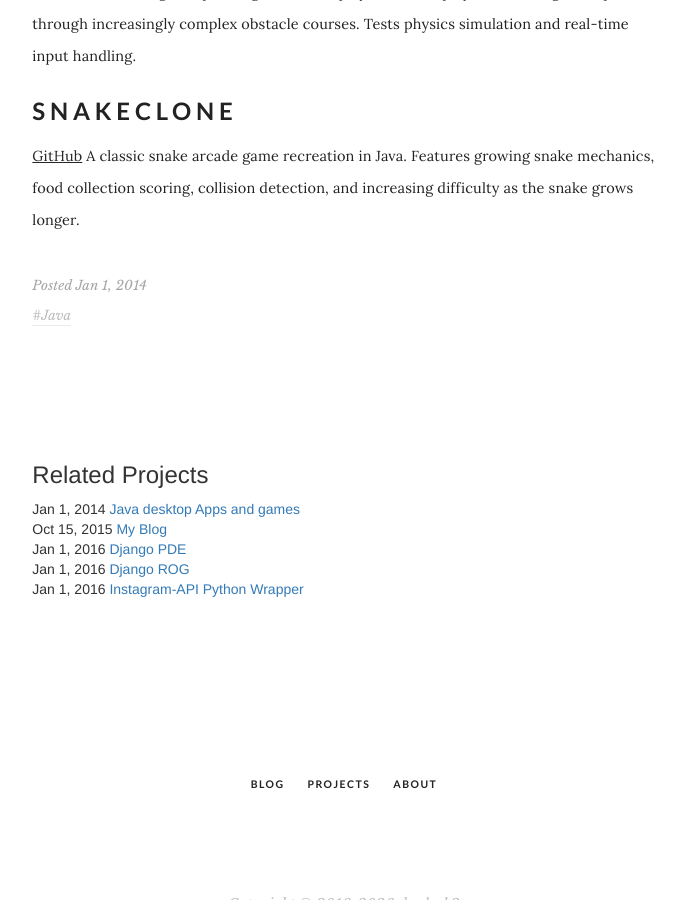
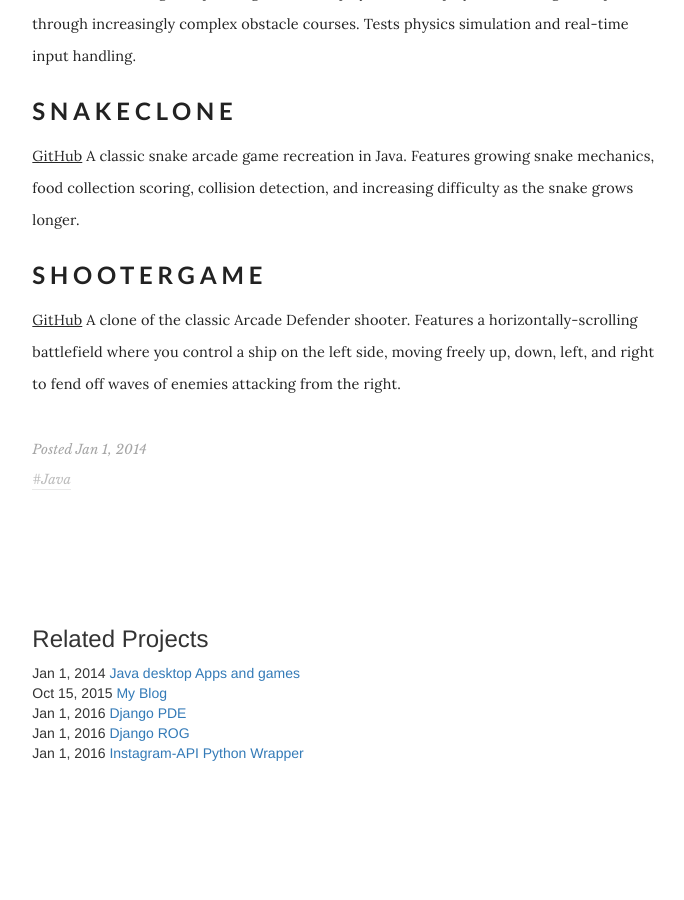
Before and after one commit to danleyb2/danleyb2.github.io, a Jekyll site: the page built from _projects/java-games.md, in a window 1280 px wide and 900 px high, scrolled down 928 px. Shown: the whole window, without its empty margins (296-980 px from the left). Built offline with Jekyll 4.4.1, drawn with Linux system fonts in a browser that asks for light colours; some web fonts are replaced.

Commit message:
Add ShooterGame arcade defender clone

```diff
--- a/_projects/java-games.md
+++ b/_projects/java-games.md
@@ -36,3 +36,7 @@ A 2D rolling-ball puzzle game where players tilt the playfield to navigate a sph
 ### SnakeClone
 [GitHub](https://github.com/danleyb2/SnakeClone)
 A classic snake arcade game recreation in Java. Features growing snake mechanics, food collection scoring, collision detection, and increasing difficulty as the snake grows longer.
+
+### ShooterGame
+[GitHub](https://github.com/danleyb2/ShooterGame)
+A clone of the classic Arcade Defender shooter. Features a horizontally-scrolling battlefield where you control a ship on the left side, moving freely up, down, left, and right to fend off waves of enemies attacking from the right.
```
